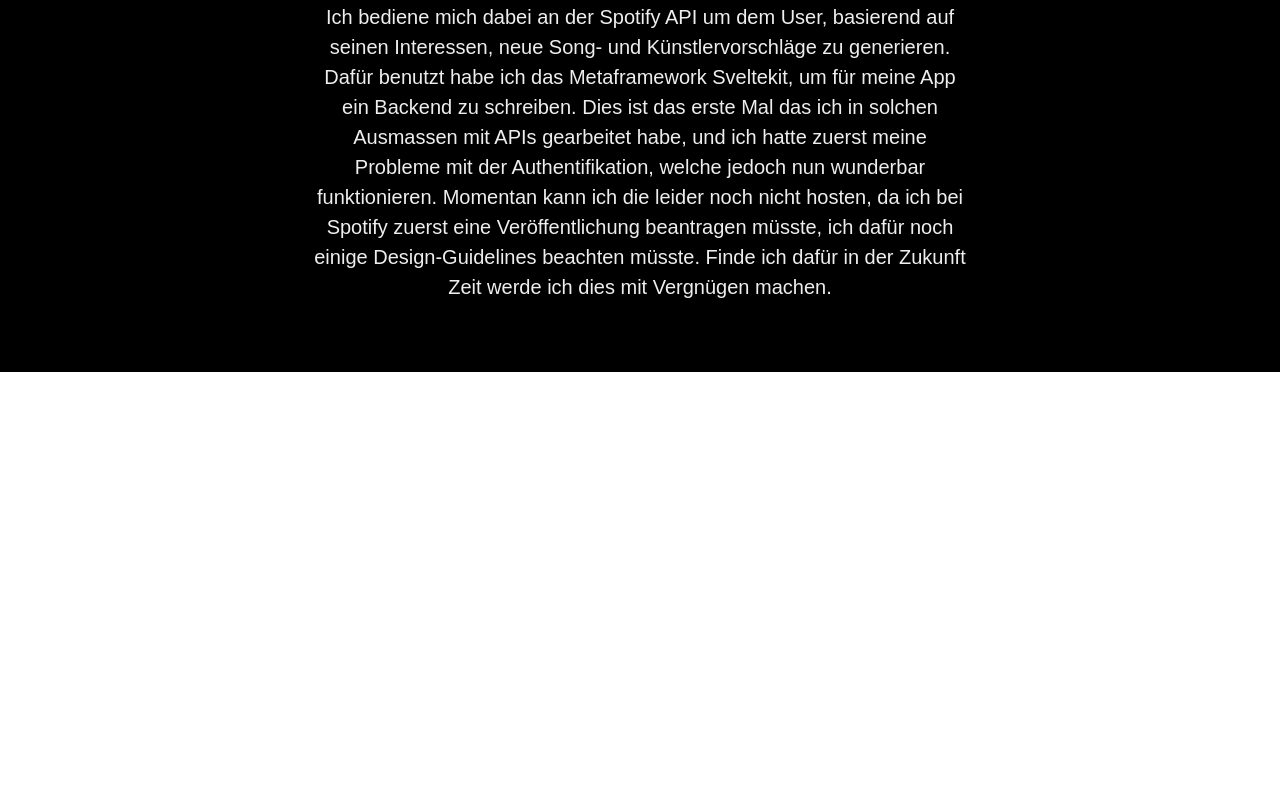
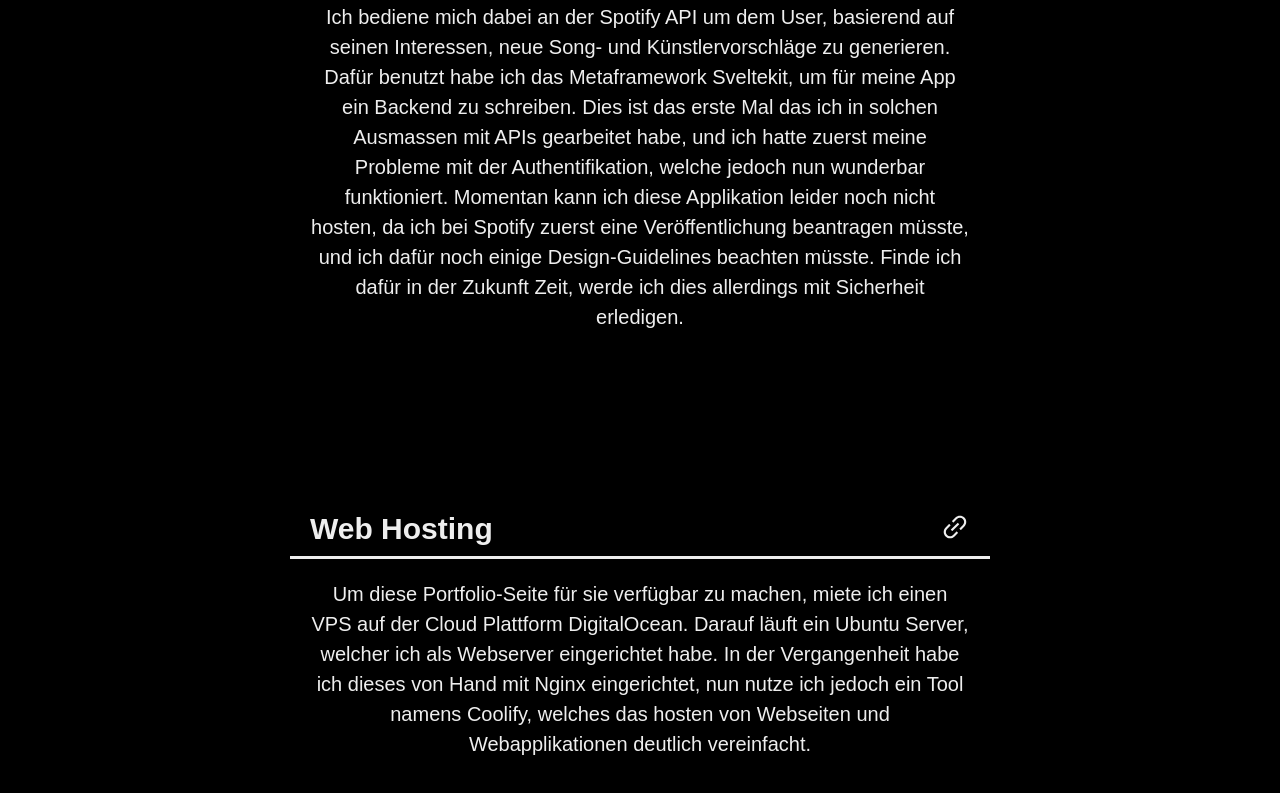
Before and after one commit to JLoosman/Portfolio, a SvelteKit app: page /projekte in a window 1280 px wide. Shown: the part 1412-2205 px from the top of the page. Before the commit the page ends 1784 px from the top, so only its background shows below. Built offline with nearby package versions, Linux system fonts and the light colour scheme; a web font is replaced by a local one.

Commit message:
added new post to projects page

```diff
--- a/src/routes/+page.svelte
+++ b/src/routes/+page.svelte
@@ -27,7 +27,7 @@
   <a href="/skills">Hier klicken!</a>
 </section>
 <section>
-  <h2>Dokumente & Kontakt</h2>
+  <h2>Kontakt</h2>
   <a href="/kontakt">Hier klicken!</a>
 </section>
 
@@ -98,7 +98,7 @@
 
   section a:hover {
     color: #eee;
-    background-color: #333;
+    background-color: #999;
   }
 
   .left {
--- a/src/routes/projekte/+page.svelte
+++ b/src/routes/projekte/+page.svelte
@@ -37,7 +37,7 @@
       geworden welche ideal funktioniert.
     </p>
   </div>
-  <div class="project last">
+  <div class="project">
     <div class="title">
       <h2>Music Finder</h2>
       <a href="https://github.com/JLoosman/Spotify-Music-Finder">
@@ -68,11 +68,44 @@
       Dafür benutzt habe ich das Metaframework Sveltekit, um für meine App ein
       Backend zu schreiben. Dies ist das erste Mal das ich in solchen Ausmassen
       mit APIs gearbeitet habe, und ich hatte zuerst meine Probleme mit der
-      Authentifikation, welche jedoch nun wunderbar funktionieren. Momentan kann
-      ich die leider noch nicht hosten, da ich bei Spotify zuerst eine
-      Veröffentlichung beantragen müsste, ich dafür noch einige
-      Design-Guidelines beachten müsste. Finde ich dafür in der Zukunft Zeit
-      werde ich dies mit Vergnügen machen.
+      Authentifikation, welche jedoch nun wunderbar funktioniert. Momentan kann
+      ich diese Applikation leider noch nicht hosten, da ich bei Spotify zuerst
+      eine Veröffentlichung beantragen müsste, und ich dafür noch einige
+      Design-Guidelines beachten müsste. Finde ich dafür in der Zukunft Zeit,
+      werde ich dies allerdings mit Sicherheit erledigen.
+    </p>
+  </div>
+  <div class="project last">
+    <div class="title">
+      <h2>Web Hosting</h2>
+      <a href="https://github.com/JLoosman/Spotify-Music-Finder">
+        <svg
+          width="30px"
+          height="30px"
+          viewBox="0 0 1024 1024"
+          fill="currentColor"
+          x="128"
+          y="128"
+          role="img"
+          style="display:inline-block;vertical-align:middle"
+          xmlns="http://www.w3.org/2000/svg"
+          ><g fill="currentColor"
+            ><path
+              fill="#eee"
+              d="M574 665.4a8.03 8.03 0 0 0-11.3 0L446.5 781.6c-53.8 53.8-144.6 59.5-204 0c-59.5-59.5-53.8-150.2 0-204l116.2-116.2c3.1-3.1 3.1-8.2 0-11.3l-39.8-39.8a8.03 8.03 0 0 0-11.3 0L191.4 526.5c-84.6 84.6-84.6 221.5 0 306s221.5 84.6 306 0l116.2-116.2c3.1-3.1 3.1-8.2 0-11.3L574 665.4zm258.6-474c-84.6-84.6-221.5-84.6-306 0L410.3 307.6a8.03 8.03 0 0 0 0 11.3l39.7 39.7c3.1 3.1 8.2 3.1 11.3 0l116.2-116.2c53.8-53.8 144.6-59.5 204 0c59.5 59.5 53.8 150.2 0 204L665.3 562.6a8.03 8.03 0 0 0 0 11.3l39.8 39.8c3.1 3.1 8.2 3.1 11.3 0l116.2-116.2c84.5-84.6 84.5-221.5 0-306.1zM610.1 372.3a8.03 8.03 0 0 0-11.3 0L372.3 598.7a8.03 8.03 0 0 0 0 11.3l39.6 39.6c3.1 3.1 8.2 3.1 11.3 0l226.4-226.4c3.1-3.1 3.1-8.2 0-11.3l-39.5-39.6z"
+            /></g
+          ></svg
+        >
+      </a>
+    </div>
+    <div class="line"></div>
+    <p>
+      Um diese Portfolio-Seite für sie verfügbar zu machen, miete ich einen VPS
+      auf der Cloud Plattform DigitalOcean. Darauf läuft ein Ubuntu Server,
+      welcher ich als Webserver eingerichtet habe. In der Vergangenheit habe ich
+      dieses von Hand mit Nginx eingerichtet, nun nutze ich jedoch ein Tool
+      namens Coolify, welches das hosten von Webseiten und Webapplikationen
+      deutlich vereinfacht.
     </p>
   </div>
 </section>
```
